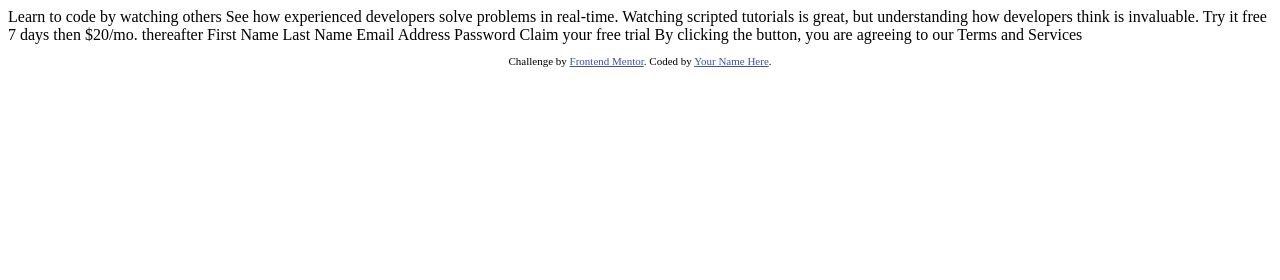
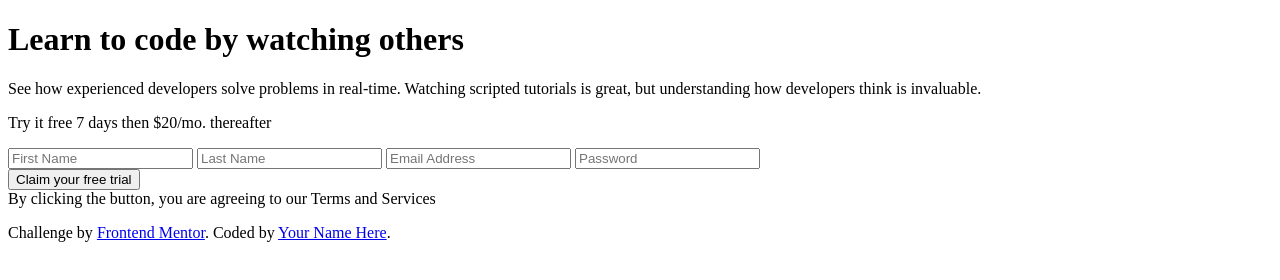
Before and after one commit to DjanyMouton/Signup-form, a plain HTML site: page index.html in a window 1280 px wide. Drawn offline with Linux system fonts and the light colour scheme.

Commit message:
HTML created

```diff
--- a/index.html
+++ b/index.html
@@ -6,31 +6,49 @@
 
   <link rel="icon" type="image/png" sizes="32x32" href="./images/favicon-32x32.png">
 
-  <title>Frontend Mentor | Intro component with sign up form</title>
-
-  <!-- Feel free to remove these styles or customise in your own stylesheet 👍 -->
-  <style>
-    .attribution { font-size: 11px; text-align: center; }
-    .attribution a { color: hsl(228, 45%, 44%); }
-  </style>
+  <title>Sign up form</title>
 </head>
 <body>
+  <main>
+    <div id="title--div">
 
-  Learn to code by watching others
+      <h1>
+        Learn to code by watching others
+      </h1>
 
-  See how experienced developers solve problems in real-time. Watching scripted tutorials is great,
-  but understanding how developers think is invaluable.
+      <p>
+        See how experienced developers solve problems in real-time. Watching scripted tutorials is great,
+        but understanding how developers think is invaluable.
+      </p>
 
-  Try it free 7 days then $20/mo. thereafter
+    </div>
 
-  First Name
-  Last Name
-  Email Address
-  Password
 
-  Claim your free trial
+    <div id="form--div">
+
+      <div id="try__free__div">
+
+        <p>Try it free 7 days then $20/mo. thereafter</p>
+
+      </div>
+
+      <form action="#">
+        <input type="text" placeholder="First Name">
+        <input type="text" placeholder="Last Name">
+        <input type="text" placeholder="Email Address">
+        <input type="text" placeholder="Password">
+      </form>
+
+      <button>
+        Claim your free trial
+      </button>
+
+    </div>
+
 
   By clicking the button, you are agreeing to our Terms and Services
+
+  </main>
 
   <footer>
     <p class="attribution">
```
Also changed, not shown: style.scss (added).
